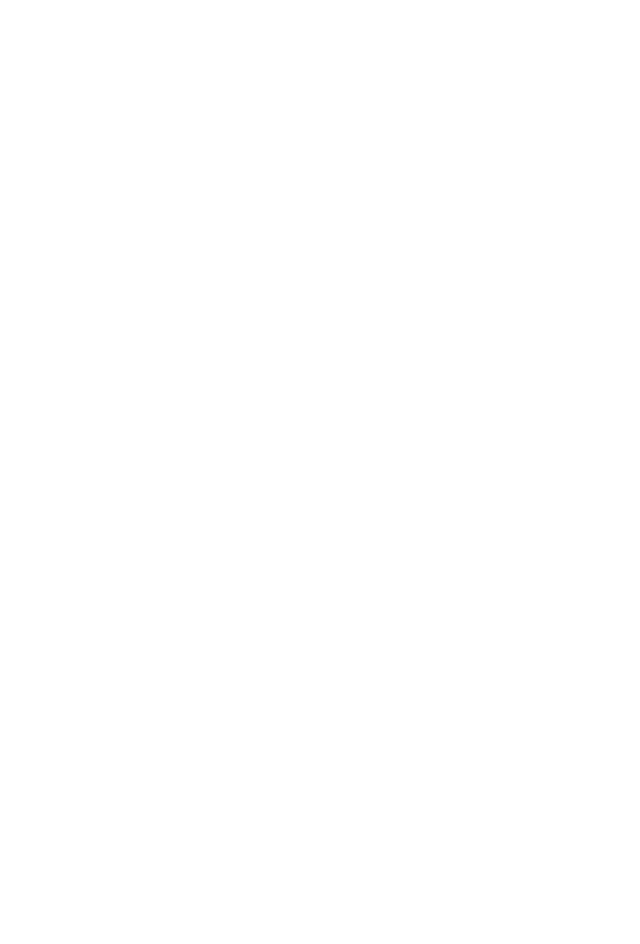
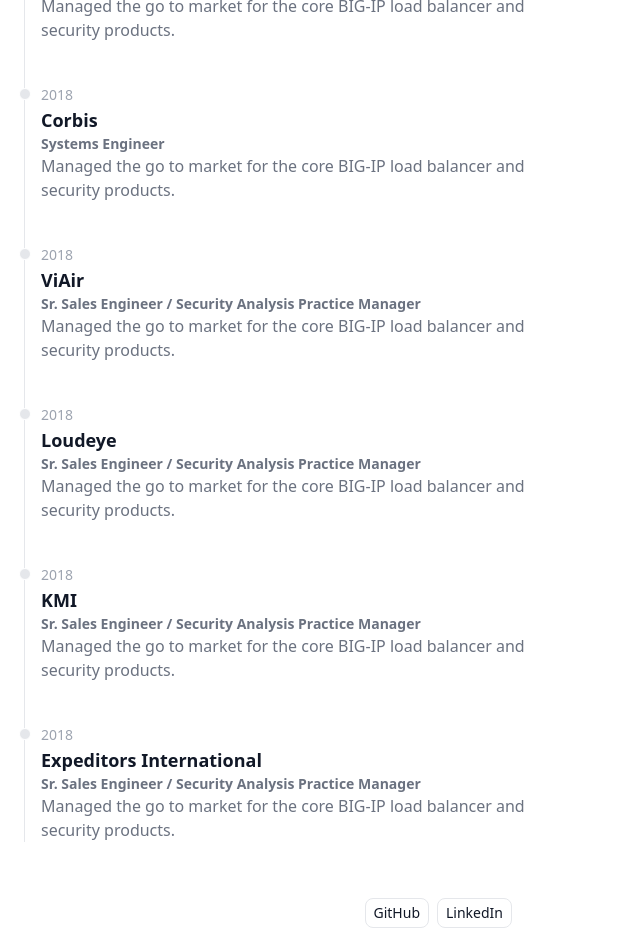
Before and after one commit to break-the-build/daniel, a SvelteKit app: page /resume in a window 1280 px wide. Shown: the part 820-1764 px from the top of the page, without its empty margins (0-640 px from the left). Before the commit the page ends 804 px from the top, so only its background shows below. Built offline with nearby package versions, Linux system fonts and the light colour scheme.

Commit message:
feat: add history

```diff
--- a/src/routes/+page.svelte
+++ b/src/routes/+page.svelte
@@ -1,5 +1,5 @@
-<div class="mx-auto mt-10 grid grid-cols-2 gap-4">
-	<div class="col-span-1 rounded-lg bg-white p-6 shadow-md">
+<div class="mx-auto mt-10 grid grid-cols-1 sm:grid-cols-2 gap-4">
+	<div class="rounded-lg bg-white p-6 shadow-md">
 		<h1 class="mb-2 text-2xl font-semibold text-gray-900">Welcome! I'm Daniel Luedke,</h1>
 		<p class="text-gray-700">
 			a technologist with deep expertise in Sales Engineering and Product Marketing. I specialize in
@@ -7,11 +7,8 @@
 		</p>
 	</div>
 
-	<div class="col-span-1 max-w-sm overflow-hidden rounded-xl bg-white shadow-lg">
-		<!-- Avatar Image -->
+	<div class="max-w-sm overflow-hidden rounded-xl bg-white shadow-lg">
 		<img src="luedke-avatar.jpeg" alt="Avatar" class="h-32 w-32 mx-auto object-cover rounded-full" />
-
-
 		<div class="p-5">
 			<h3 class="text-md text-green-500">I Am Available for Hire!</h3>
 			<p class="mt-3 text-gray-700">
--- a/src/routes/resume/+page.svelte
+++ b/src/routes/resume/+page.svelte
@@ -1,4 +1,4 @@
-<div class="mx-4 max-w-lg relative">
+<div class="ml-16 max-w-lg relative">
     <!-- Download and social links -->
     <div class="absolute right-0 top-0 flex gap-2 p-4">
         <a href="/path/to/file.pdf" download="filename.pdf" class="text-sm text-gray-900 bg-white rounded-lg border border-gray-200 px-2 py-1 hover:bg-gray-100">PDF</a>
@@ -9,7 +9,7 @@
 
 Daniel Luedke
 
-<div class="mx-4 max-w-lg">
+<div class="ml-6 max-w-lg">
 <ol class="relative border-s border-gray-200 dark:border-gray-700">
     <li class="mb-10 ms-4">
         <div class="absolute w-3 h-3 bg-gray-200 rounded-full mt-1.5 -start-1.5 border border-white dark:border-gray-900 dark:bg-gray-700"></div>
@@ -43,6 +43,47 @@
         <h4 class="text-sm font-semibold text-gray-500 dark:text-gray-800">Product Marketing Manager</h4>
         <p class="text-base font-normal text-gray-500 dark:text-gray-400">Managed the go to market for the core BIG-IP load balancer and security products.</p>
     </li>
+    <li class="mb-10 ms-4">
+        <div class="absolute w-3 h-3 bg-gray-200 rounded-full mt-1.5 -start-1.5 border border-white dark:border-gray-900 dark:bg-gray-700"></div>
+        <time class="mb-1 text-sm font-normal leading-none text-gray-400 dark:text-gray-500">2018</time>
+        <h3 class="text-lg font-semibold text-gray-900 dark:text-gray-800">Network Computing Architects</h3>
+        <h4 class="text-sm font-semibold text-gray-500 dark:text-gray-800">Sr. Sales Engineer / Security Analysis Practice Manager</h4>
+        <p class="text-base font-normal text-gray-500 dark:text-gray-400">Managed the go to market for the core BIG-IP load balancer and security products.</p>
+    </li>
+    <li class="mb-10 ms-4">
+        <div class="absolute w-3 h-3 bg-gray-200 rounded-full mt-1.5 -start-1.5 border border-white dark:border-gray-900 dark:bg-gray-700"></div>
+        <time class="mb-1 text-sm font-normal leading-none text-gray-400 dark:text-gray-500">2018</time>
+        <h3 class="text-lg font-semibold text-gray-900 dark:text-gray-800">Corbis</h3>
+        <h4 class="text-sm font-semibold text-gray-500 dark:text-gray-800">Systems Engineer</h4>
+        <p class="text-base font-normal text-gray-500 dark:text-gray-400">Managed the go to market for the core BIG-IP load balancer and security products.</p>
+    </li>  <li class="mb-10 ms-4">
+        <div class="absolute w-3 h-3 bg-gray-200 rounded-full mt-1.5 -start-1.5 border border-white dark:border-gray-900 dark:bg-gray-700"></div>
+        <time class="mb-1 text-sm font-normal leading-none text-gray-400 dark:text-gray-500">2018</time>
+        <h3 class="text-lg font-semibold text-gray-900 dark:text-gray-800">ViAir</h3>
+        <h4 class="text-sm font-semibold text-gray-500 dark:text-gray-800">Sr. Sales Engineer / Security Analysis Practice Manager</h4>
+        <p class="text-base font-normal text-gray-500 dark:text-gray-400">Managed the go to market for the core BIG-IP load balancer and security products.</p>
+    </li>
+ <li class="mb-10 ms-4">
+    <div class="absolute w-3 h-3 bg-gray-200 rounded-full mt-1.5 -start-1.5 border border-white dark:border-gray-900 dark:bg-gray-700"></div>
+    <time class="mb-1 text-sm font-normal leading-none text-gray-400 dark:text-gray-500">2018</time>
+    <h3 class="text-lg font-semibold text-gray-900 dark:text-gray-800">Loudeye</h3>
+    <h4 class="text-sm font-semibold text-gray-500 dark:text-gray-800">Sr. Sales Engineer / Security Analysis Practice Manager</h4>
+    <p class="text-base font-normal text-gray-500 dark:text-gray-400">Managed the go to market for the core BIG-IP load balancer and security products.</p>
+</li>
+ <li class="mb-10 ms-4">
+    <div class="absolute w-3 h-3 bg-gray-200 rounded-full mt-1.5 -start-1.5 border border-white dark:border-gray-900 dark:bg-gray-700"></div>
+    <time class="mb-1 text-sm font-normal leading-none text-gray-400 dark:text-gray-500">2018</time>
+    <h3 class="text-lg font-semibold text-gray-900 dark:text-gray-800">KMI</h3>
+    <h4 class="text-sm font-semibold text-gray-500 dark:text-gray-800">Sr. Sales Engineer / Security Analysis Practice Manager</h4>
+    <p class="text-base font-normal text-gray-500 dark:text-gray-400">Managed the go to market for the core BIG-IP load balancer and security products.</p>
+</li>
+  <li class="mb-10 ms-4">
+    <div class="absolute w-3 h-3 bg-gray-200 rounded-full mt-1.5 -start-1.5 border border-white dark:border-gray-900 dark:bg-gray-700"></div>
+    <time class="mb-1 text-sm font-normal leading-none text-gray-400 dark:text-gray-500">2018</time>
+    <h3 class="text-lg font-semibold text-gray-900 dark:text-gray-800">Expeditors International</h3>
+    <h4 class="text-sm font-semibold text-gray-500 dark:text-gray-800">Sr. Sales Engineer / Security Analysis Practice Manager</h4>
+    <p class="text-base font-normal text-gray-500 dark:text-gray-400">Managed the go to market for the core BIG-IP load balancer and security products.</p>
+</li>
 </ol>
 </div>
 <div class="mx-4 max-w-lg relative">
```
